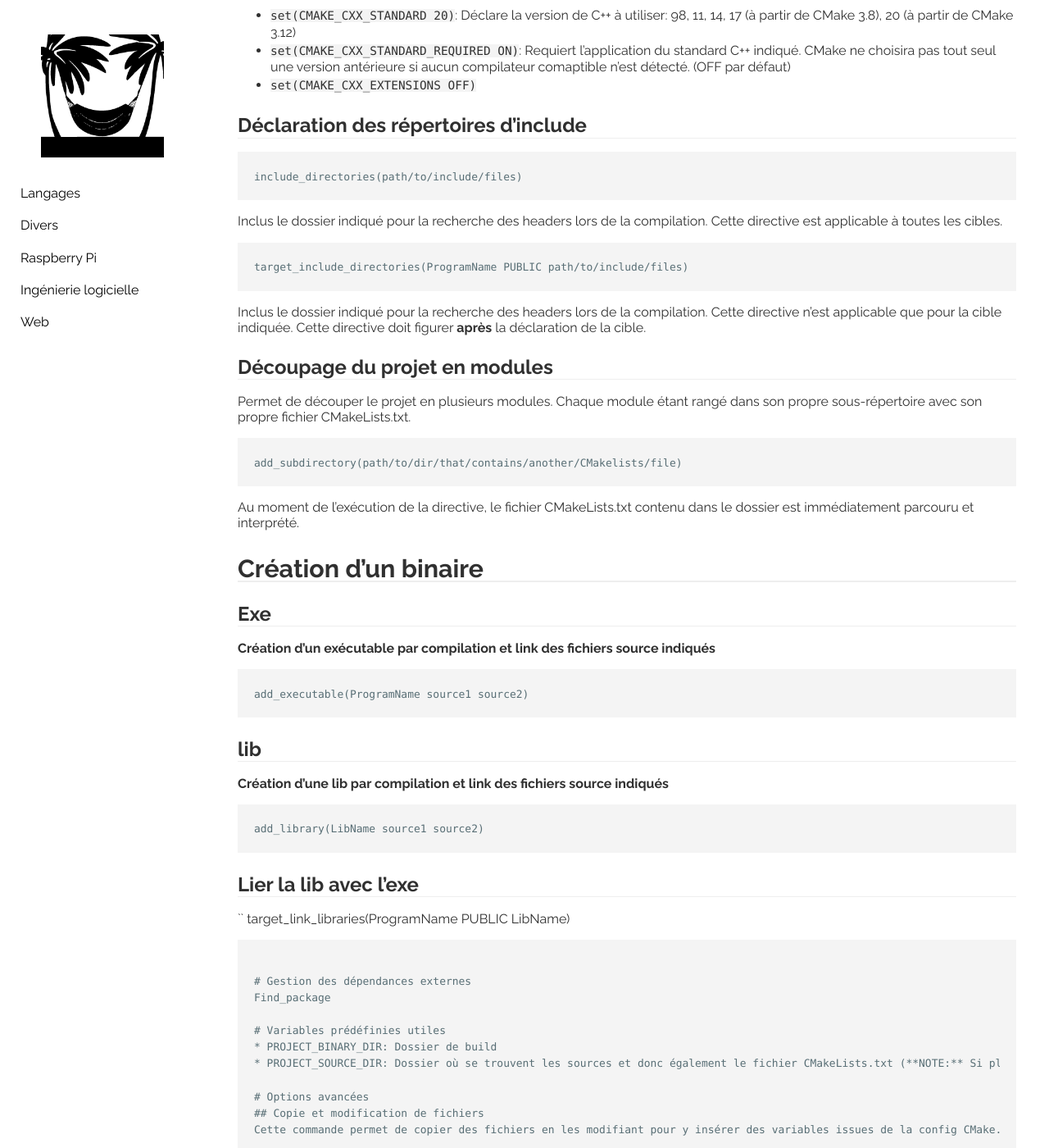
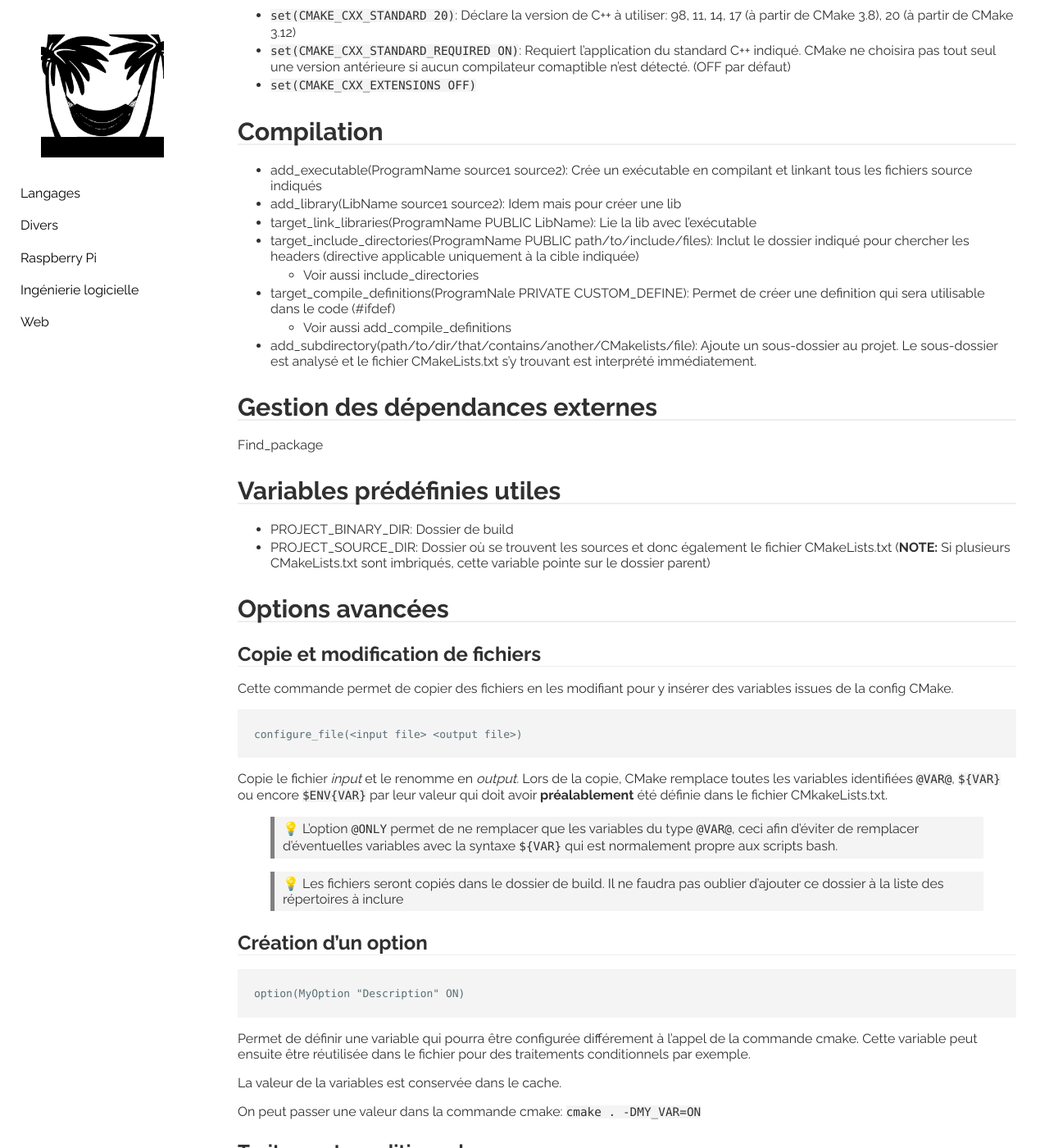
Before and after one commit to behej/lazyjekyll, a Jekyll site: the page built from _sweng/cmake.md, in a window 1280 px wide and 1400 px high, scrolled down 1278 px. Shown: the whole window at 82% size. Built offline with Jekyll 4.4.1, drawn with Linux system fonts in a browser that asks for light colours; some of the changed text lies outside the part shown.

Commit message:
Add option and conditional instruction

````diff
--- a/_sweng/cmake.md
+++ b/_sweng/cmake.md
@@ -59,43 +59,18 @@
 * `set(CMAKE_CXX_STANDARD_REQUIRED ON)`: Requiert l'application du standard C++ indiqué. CMake ne choisira pas tout seul une version antérieure si aucun compilateur comaptible n'est détecté. (OFF par défaut)
 * `set(CMAKE_CXX_EXTENSIONS OFF)`
 
-## Déclaration des répertoires d'include
-```
-include_directories(path/to/include/files)
-```
-Inclus le dossier indiqué pour la recherche des headers lors de la compilation. Cette directive est applicable à toutes les cibles.
-```
-target_include_directories(ProgramName PUBLIC path/to/include/files)
-```
-Inclus le dossier indiqué pour la recherche des headers lors de la compilation. Cette directive n'est applicable que pour la cible indiquée. Cette directive doit figurer **après** la déclaration de la cible.
 
-## Découpage du projet en modules
-Permet de découper le projet en plusieurs modules. Chaque module étant rangé dans son propre sous-répertoire avec son propre fichier CMakeLists.txt.
-```
-add_subdirectory(path/to/dir/that/contains/another/CMakelists/file)
-```
-Au moment de l'exécution de la directive, le fichier CMakeLists.txt contenu dans le dossier est immédiatement parcouru et interprété.
-
-# Création d'un binaire
-## Exe
-**Création d'un exécutable par compilation et link des fichiers source indiqués**
-```
-add_executable(ProgramName source1 source2)
-```
+# Compilation
+* add_executable(ProgramName source1 source2): Crée un exécutable en compilant et linkant tous les fichiers source indiqués
+* add_library(LibName source1 source2): Idem mais pour créer une lib
+* target_link_libraries(ProgramName PUBLIC LibName): Lie la lib avec l'exécutable
+* target_include_directories(ProgramName PUBLIC path/to/include/files): Inclut le dossier indiqué pour chercher les headers (directive applicable uniquement à la cible indiquée)
+  * Voir aussi include_directories
+* target_compile_definitions(ProgramNale PRIVATE CUSTOM_DEFINE): Permet de créer une definition qui sera utilisable dans le code (#ifdef)
+  * Voir aussi add_compile_definitions
+* add_subdirectory(path/to/dir/that/contains/another/CMakelists/file): Ajoute un sous-dossier au projet. Le sous-dossier est analysé et le fichier CMakeLists.txt s'y trouvant est interprété immédiatement.
 
 
-
-## lib
-**Création d'une lib par compilation et link des fichiers source indiqués**
-```
-add_library(LibName source1 source2)
-```
-
-## Lier la lib avec l'exe
-``
-target_link_libraries(ProgramName
-                    PUBLIC LibName)
-```
 
 # Gestion des dépendances externes
 Find_package
@@ -114,3 +89,23 @@
 > 💡 L'option `@ONLY` permet de ne remplacer que les variables du type `@VAR@`, ceci afin d'éviter de remplacer d'éventuelles variables avec la syntaxe `${VAR}` qui est normalement propre aux scripts bash.
 
 > 💡 Les fichiers seront copiés dans le dossier de build. Il ne faudra pas oublier d'ajouter ce dossier à la liste des répertoires à inclure
+
+## Création d'un option
+```
+option(MyOption "Description" ON)
+```
+Permet de définir une variable qui pourra être configurée différement à l'appel de la commande cmake. Cette variable peut ensuite être réutilisée dans le fichier pour des traitements conditionnels par exemple.
+
+La valeur de la variables est conservée dans le cache.
+
+On peut passer une valeur dans la commande cmake: `cmake . -DMY_VAR=ON`
+
+## Traitement conditionnel
+```
+if(<test>)
+    ...
+else()
+    ...
+endif()
+```
+Le test peut être de nature variée: test d'un booléen,
````
Also changed, not shown: other parts of _sweng/cmake.md (+1 -1 lines).
